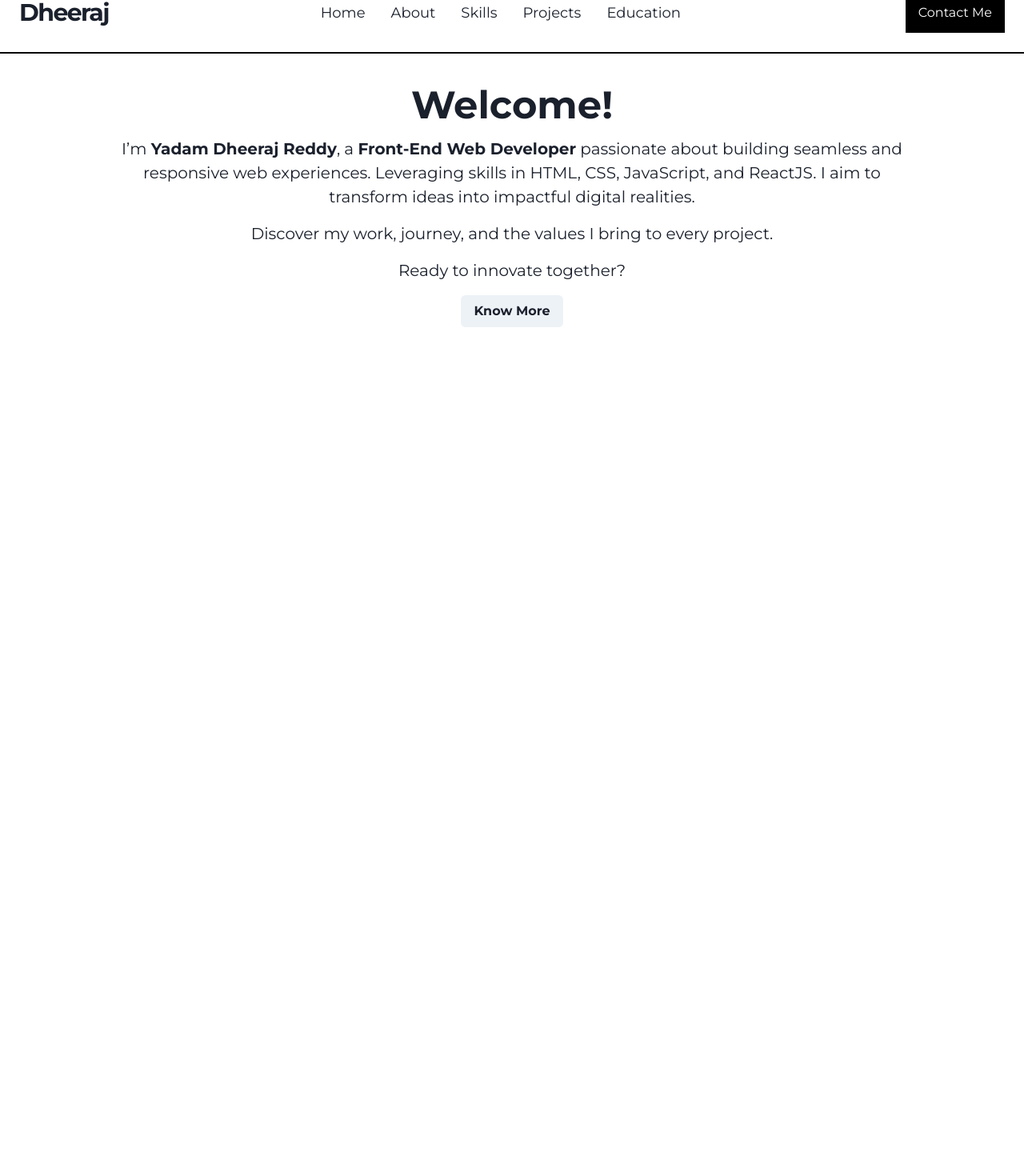
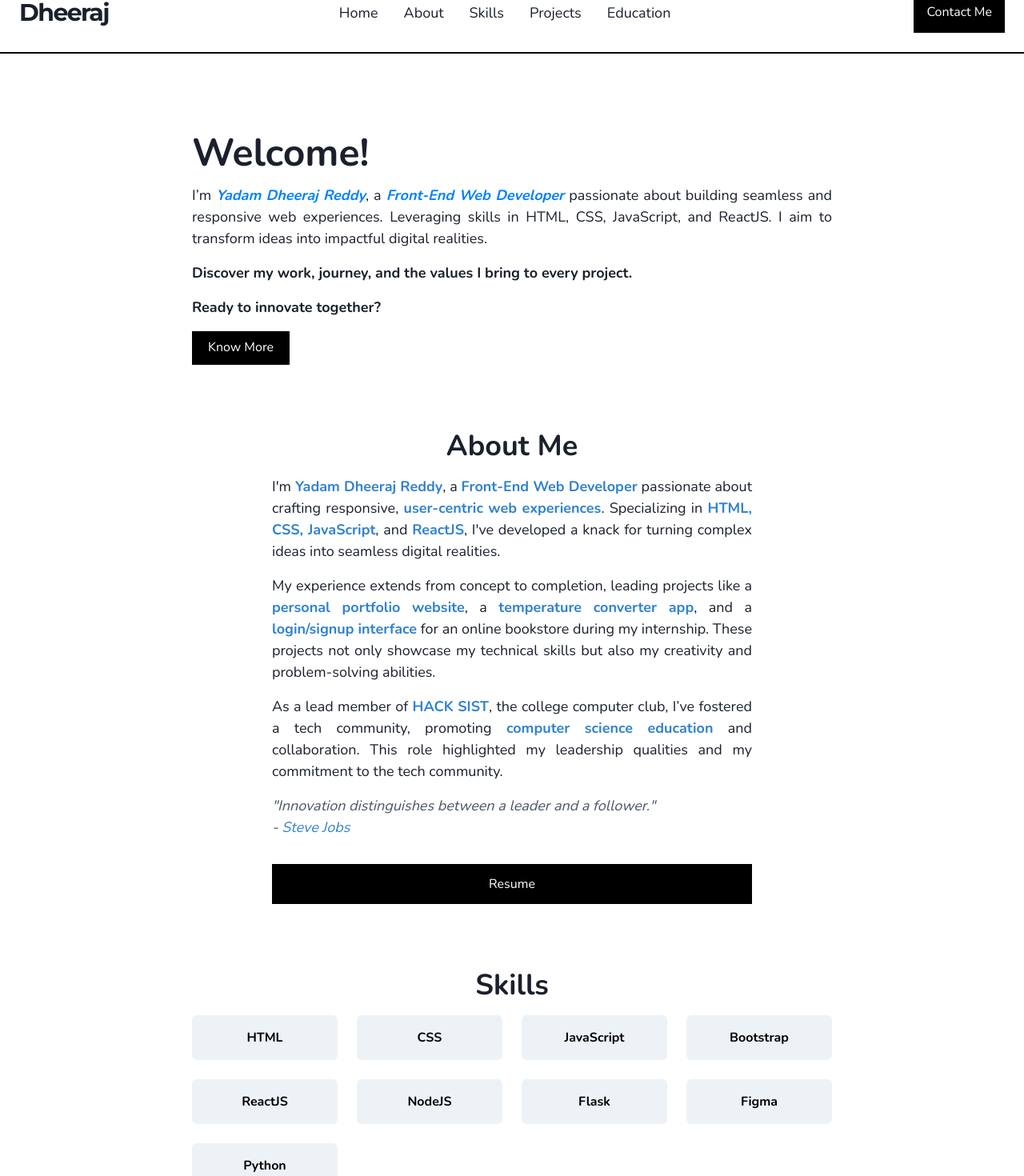
Before and after one commit to YadamDheerajReddy/yadam_dheeraj_portfolio, a React (Create React App) app: page / in a window 1280 px wide. Shown: the part 33-1503 px from the top of the page at 80% size. Before the commit the page ends 800 px from the top, so only its background shows below. Built offline with nearby package versions, Linux system fonts and the light colour scheme.

Commit message:
Add <folder_name> folder

```diff
--- a/package.json
+++ b/package.json
@@ -11,6 +11,7 @@
     "@testing-library/jest-dom": "^5.17.0",
     "@testing-library/react": "^13.4.0",
     "@testing-library/user-event": "^13.5.0",
+    "feather-icons": "^4.29.2",
     "framer-motion": "^11.3.17",
     "react": "^18.3.1",
     "react-dom": "^18.3.1",
--- a/public/index.html
+++ b/public/index.html
@@ -10,7 +10,8 @@
       content="Web site created using create-react-app"
     />
     <link rel="apple-touch-icon" href="%PUBLIC_URL%/logo192.png" />
-    <link href="https://fonts.googleapis.com/css2?family=Montserrat:wght@400;700&display=swap" rel="stylesheet">
+    <link href="https://fonts.googleapis.com/css2?family=Montserrat:wght@400;700&family=Nunito:wght@400;700&display=swap" rel="stylesheet">
+
     <!--
       manifest.json provides metadata used when your web app is installed on a
       user's mobile device or desktop. See https://developers.google.com/web/fundamentals/web-app-manifest/
@@ -25,7 +26,7 @@
       work correctly both with client-side routing and a non-root public URL.
       Learn how to configure a non-root public URL by running `npm run build`.
     -->
-    <title>React App</title>
+    <title>Dheeraj's Portfolio</title>
   </head>
   <body>
     <noscript>You need to enable JavaScript to run this app.</noscript>
--- a/src/components/Navbar.js
+++ b/src/components/Navbar.js
@@ -16,9 +16,9 @@ import {
   DrawerContent,
   DrawerCloseButton,
   Divider,
+  VStack
 } from '@chakra-ui/react';
 import { HamburgerIcon } from '@chakra-ui/icons';
-import { FiHome, FiUser, FiStar, FiBook, FiMail } from 'react-icons/fi';
 
 const Navbar = () => {
   const { isOpen, onOpen, onClose } = useDisclosure();
@@ -74,25 +74,25 @@ const Navbar = () => {
           <DrawerHeader>Dheeraj</DrawerHeader>
 
           <DrawerBody>
-            <Flex direction="column" align="center" width="100%">
-              <Link href="#home" py={2} onClick={onClose} display="flex" alignItems="center" width="100%">
-                <FiHome size={20} mr={3} /> Home
+            <VStack spacing={4} align="stretch">
+              <Link href="#home" py={2} onClick={onClose} _hover={{ bg: 'blue.100', borderRadius: '5px' }} transition="all 0.2s ease-in-out" textAlign="center">
+                Home
               </Link>
               <Divider />
-              <Link href="#about" py={2} onClick={onClose} display="flex" alignItems="center" width="100%">
-                <FiUser size={20} mr={3} /> About
+              <Link href="#about" py={2} onClick={onClose} _hover={{ bg: 'blue.100', borderRadius: '5px' }} transition="all 0.2s ease-in-out" textAlign="center">
+                About
               </Link>
               <Divider />
-              <Link href="#skills" py={2} onClick={onClose} display="flex" alignItems="center" width="100%">
-                <FiStar size={20} mr={3} /> Skills
+              <Link href="#skills" py={2} onClick={onClose} _hover={{ bg: 'blue.100', borderRadius: '5px'}} transition="all 0.2s ease-in-out" textAlign="center">
+                Skills
               </Link>
               <Divider />
-              <Link href="#projects" py={2} onClick={onClose} display="flex" alignItems="center" width="100%">
-                <FiBook size={20} mr={3} /> Projects
+              <Link href="#projects" py={2} onClick={onClose} _hover={{ bg: 'blue.100', borderRadius: '5px', bgopacity: '50%'}} transition="all 0.2s ease-in-out" textAlign="center">
+                Projects
               </Link>
               <Divider />
-              <Link href="#education" py={2} onClick={onClose} display="flex" alignItems="center" width="100%">
-                <FiBook size={20} mr={3} /> Education
+              <Link href="#education" py={2} onClick={onClose} _hover={{ bg: 'blue.100', borderRadius: '5px' }} transition="all 0.2s ease-in-out" textAlign="center">
+                Education
               </Link>
               <Divider />
               <Button
@@ -110,7 +110,7 @@ const Navbar = () => {
               >
                 Contact Me
               </Button>
-            </Flex>
+            </VStack>
           </DrawerBody>
         </DrawerContent>
       </Drawer>
--- a/src/pages/Home.js
+++ b/src/pages/Home.js
@@ -1,22 +1,108 @@
 // src/pages/Home.js
-import { Box, Text, Button, Heading, Container } from '@chakra-ui/react';
+import { Text, Button, Heading, Container, Box, Link, Flex, Grid, GridItem } from '@chakra-ui/react';
+import { keyframes } from '@emotion/react';
+
+const float = keyframes`
+  0% { transform: translateY(0); }
+  50% { transform: translateY(-10px); }
+  100% { transform: translateY(0); }
+`;
+
+const skills = [
+  "HTML", "CSS", "JavaScript", "Bootstrap", "ReactJS", "NodeJS", "Flask", "Figma", "Python"
+];
 
 const Home = () => {
   return (
-    <Container maxW="container.lg" textAlign="center" mt={10}>
-      <Heading as="h1" size="2xl">Welcome!</Heading>
-      <Text fontSize="xl" mt={4}>
-        I’m <Text as="span" fontWeight="bold">Yadam Dheeraj Reddy</Text>, a <Text as="span" fontWeight="bold">Front-End Web Developer</Text> passionate
+    <Flex direction="column" align="center" justify="center" minH="100vh" px={4}>
+      <Container maxW="container.lg" textAlign={{ base: 'left', md: 'justify' }} mt={{ base: 10, md: 100 }} px={{ base: 4, md: 0 }} width={{ base: '100%', md: '800px' }}>
+        <Heading as="h1" size={{ base: 'xl', md: '2xl' }} fontFamily="Nunito, sans-serif">Welcome!</Heading>
+        <Text fontSize={{ base: 'md', md: 'lg' }} mt={4}>
+          I’m <Text as="span" fontWeight="bold" color="#0080FE" fontStyle="italic">Yadam Dheeraj Reddy</Text>, a <Text as="span" fontWeight="bold" color="#0080FE" fontStyle="italic">Front-End Web Developer</Text> passionate
           about building seamless and responsive web experiences. Leveraging skills in HTML, CSS, JavaScript, and ReactJS. I aim to transform ideas into impactful digital realities.
         </Text>
-      <Text fontSize="xl" mt={4}>
+        <Text fontSize={{ base: 'md', md: 'lg' }} mt={4} fontWeight="bold">
           Discover my work, journey, and the values I bring to every project.
         </Text>
-      <Text fontSize="xl" mt={4}>
+        <Text fontSize={{ base: 'md', md: 'lg' }} mt={4} fontWeight="bold">
           Ready to innovate together?
         </Text>
-      <Button mt={4}>Know More</Button>
+        <Button
+          mt={4}
+          bg="black"
+          color="white"
+          borderRadius="0"
+          height="42px"
+          width="122px"
+          fontSize="md"
+          fontWeight="0"
+          _hover={{ bg: 'blue.500', transform: 'scale(1.1)' }}
+          transition="all 0.2s ease-in-out"
+        >
+          Know More
+        </Button>
+
+        {/* About Section */}
+        <Flex direction="column" align="center" mt={{ base: 10, md: 20 }} width="100%">
+          <Box width={{ base: '100%', md: '600px' }}>
+            <Heading as="h2" size={{ base: 'lg', md: 'xl' }} fontFamily="Nunito, sans-serif" mb={4} textAlign="center">
+              About Me
+            </Heading>
+            <Text fontSize={{ base: 'md', md: 'lg' }} mb={4} textAlign="justify">
+              I'm <Text as="span" fontWeight="bold" color="blue.500">Yadam Dheeraj Reddy</Text>, a <Text as="span" fontWeight="bold" color="blue.500">Front-End Web Developer</Text> passionate about crafting responsive, <Text as="span" fontWeight="bold" color="blue.500">user-centric web experiences</Text>. Specializing in <Text as="span" fontWeight="bold" color="blue.500">HTML, CSS, JavaScript</Text>, and <Text as="span" fontWeight="bold" color="blue.500">ReactJS</Text>, I've developed a knack for turning complex ideas into seamless digital realities.
+            </Text>
+            <Text fontSize={{ base: 'md', md: 'lg' }} mb={4} textAlign="justify">
+              My experience extends from concept to completion, leading projects like a <Text as="span" fontWeight="bold" color="blue.500">personal portfolio website</Text>, a <Text as="span" fontWeight="bold" color="blue.500">temperature converter app</Text>, and a <Text as="span" fontWeight="bold" color="blue.500">login/signup interface</Text> for an online bookstore during my internship. These projects not only showcase my technical skills but also my creativity and problem-solving abilities.
+            </Text>
+            <Text fontSize={{ base: 'md', md: 'lg' }} mb={4} textAlign="justify">
+              As a lead member of <Text as="span" fontWeight="bold" color="blue.500">HACK SIST</Text>, the college computer club, I’ve fostered a tech community, promoting <Text as="span" fontWeight="bold" color="blue.500">computer science education</Text> and collaboration. This role highlighted my leadership qualities and my commitment to the tech community.
+            </Text>
+            <Text fontSize={{ base: 'md', md: 'lg' }} mb={4} fontStyle="italic" color="gray.600">
+              "Innovation distinguishes between a leader and a follower."
+              <br />- <Link isExternal color="blue.500">Steve Jobs</Link>
+            </Text>
+            <Button
+              mt={4}
+              bg="black"
+              color="white"
+              borderRadius="0"
+              height="50px"
+              width="100%"
+              fontSize="md"
+              fontWeight="0"
+              _hover={{ bg: 'blue.500', transform: 'scale(1.1)' }}
+              transition="all 0.2s ease-in-out"
+            >
+              Resume
+            </Button>
+          </Box>
+        </Flex>
+
+        {/* Skills Section */}
+        <Box mt={{ base: 10, md: 20 }} width="100%">
+          <Heading as="h2" size={{ base: 'lg', md: 'xl' }} fontFamily="Nunito, sans-serif" mb={4} textAlign="center">
+            Skills
+          </Heading>
+          <Grid templateColumns="repeat(auto-fill, minmax(150px, 1fr))" gap={6}>
+            {skills.map((skill) => (
+              <GridItem
+                key={skill}
+                bg="gray.100"
+                p={4}
+                borderRadius="md"
+                textAlign="center"
+                fontWeight="bold"
+                color="black"
+                _hover={{ bg: 'blue.500', color: 'white', animation: `${float} 2s infinite` }}
+                transition="all 0.2s ease-in-out"
+              >
+                {skill}
+              </GridItem>
+            ))}
+          </Grid>
+        </Box>
       </Container>
+    </Flex>
   );
 };
 
--- a/src/theme.js
+++ b/src/theme.js
@@ -4,7 +4,7 @@ import { extendTheme } from '@chakra-ui/react';
 const theme = extendTheme({
   fonts: {
     heading: 'Montserrat, sans-serif',
-    body: 'Montserrat, sans-serif',
+    body: 'Nunito, sans-serif',
   },
 });
 
```
Also changed, not shown: 1 other file (tests, documents, lock files or other folders). Lines whose indentation alone changed are shown as unchanged.
